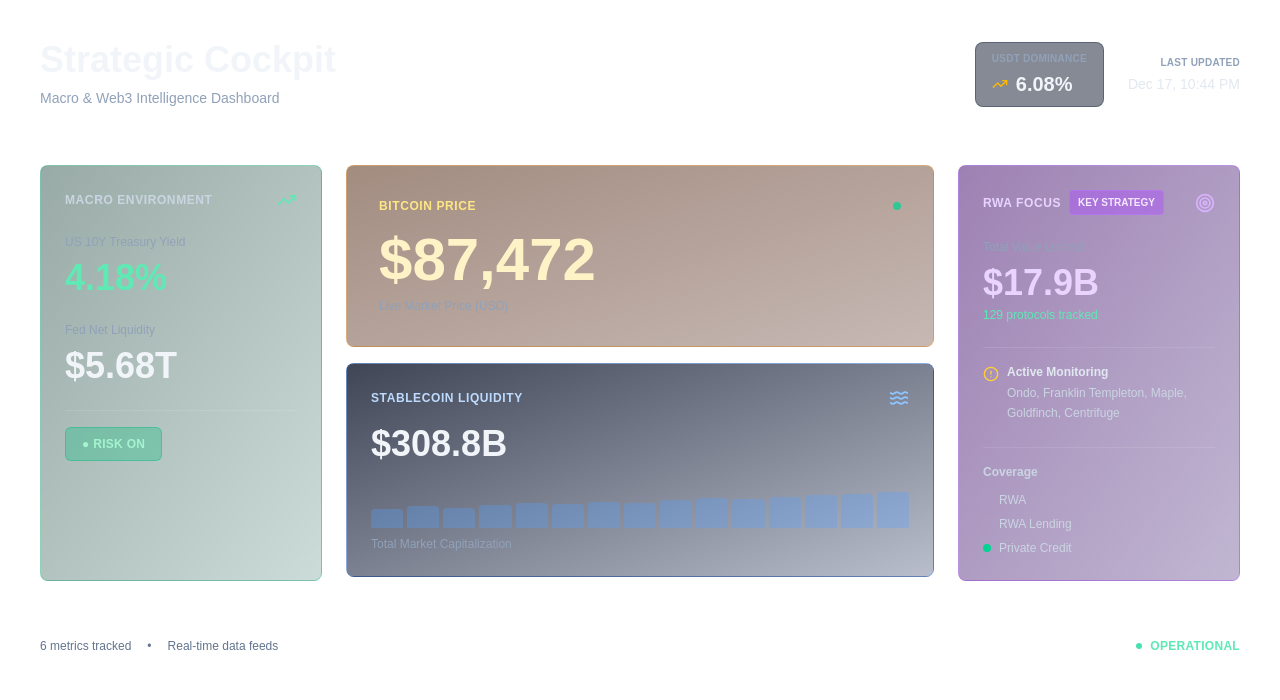
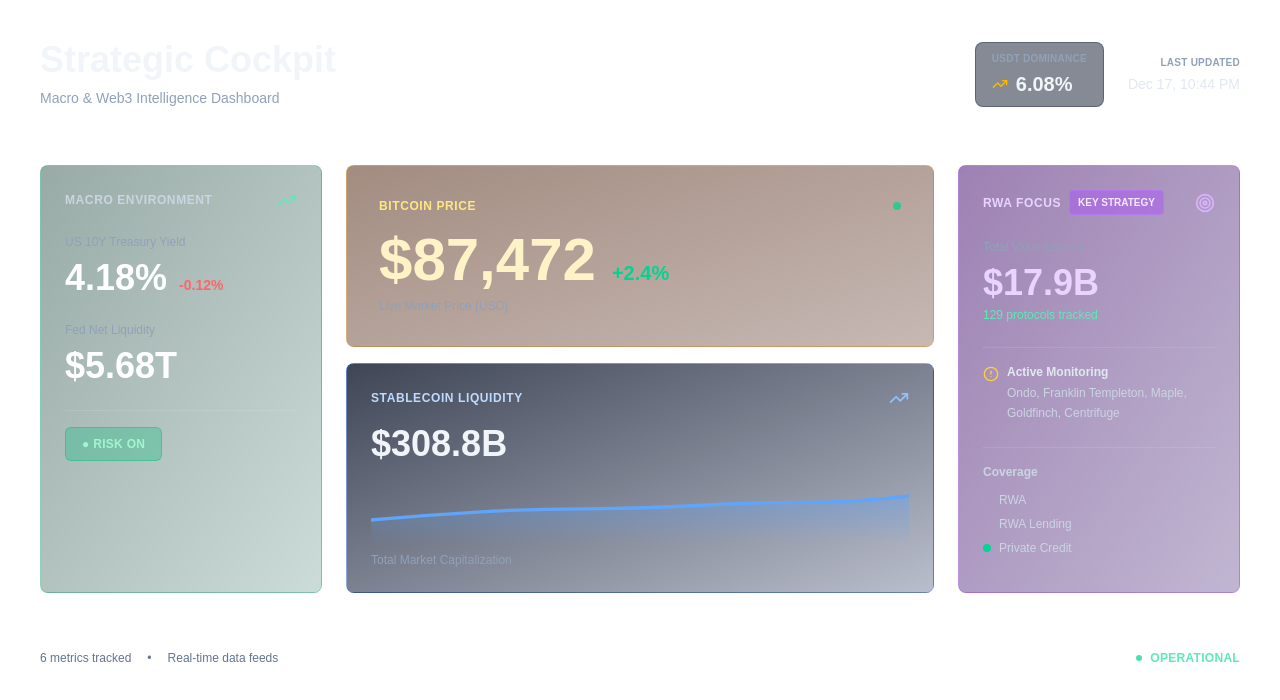
Before and after one commit to KenHuang21/strategic-cockpit-dashboard, a Next.js app: page / in a window 1280 px wide. Shown: the top 700 px of the page. Built offline with nearby package versions, Linux system fonts and the light colour scheme.

Commit message:
polish: improve accessibility and add 24h change indicators

```diff
--- a/components/FlowSection.tsx
+++ b/components/FlowSection.tsx
@@ -1,4 +1,4 @@
-import { Waves } from "lucide-react";
+import { TrendingUp } from "lucide-react";
 
 interface FlowSectionProps {
     btcPrice: number;
@@ -6,6 +6,9 @@ interface FlowSectionProps {
 }
 
 export function FlowSection({ btcPrice, stablecoinMcap }: FlowSectionProps) {
+    // Mock 24h change for Bitcoin
+    const btcChange = 2.4; // Mock value
+
     return (
         <div className="space-y-4 h-full">
             {/* Bitcoin Price - Hero Card */}
@@ -16,34 +19,53 @@ export function FlowSection({ btcPrice, stablecoinMcap }: FlowSectionProps) {
                     </h2>
                     <div className="w-2 h-2 rounded-full bg-emerald-400 animate-pulse shadow-lg shadow-emerald-400/50" />
                 </div>
-                <p className="text-6xl font-mono font-bold text-amber-100">
-                    ${btcPrice.toLocaleString('en-US', { maximumFractionDigits: 0 })}
-                </p>
+                <div className="flex items-baseline gap-4">
+                    <p className="text-6xl font-mono font-bold text-amber-100">
+                        ${btcPrice.toLocaleString('en-US', { maximumFractionDigits: 0 })}
+                    </p>
+                    <span className={`text-xl font-bold ${btcChange >= 0 ? 'text-emerald-400' : 'text-red-400'}`}>
+                        {btcChange >= 0 ? '+' : ''}{btcChange.toFixed(1)}%
+                    </span>
+                </div>
                 <p className="text-xs font-medium text-slate-400 mt-2">Live Market Price (USD)</p>
             </div>
 
-            {/* Stablecoin Market Cap */}
+            {/* Stablecoin Market Cap - Area Chart */}
             <div className="rounded-lg border border-blue-500/30 bg-gradient-to-br from-slate-900/80 to-blue-950/30 p-6 flex-1">
                 <div className="flex items-center justify-between mb-4">
                     <h2 className="text-xs font-bold tracking-wider uppercase text-blue-200">
                         Stablecoin Liquidity
                     </h2>
-                    <Waves className="w-5 h-5 text-blue-300" />
+                    <TrendingUp className="w-5 h-5 text-blue-300" />
                 </div>
 
                 <p className="text-4xl font-mono font-bold text-slate-100 mb-2">
                     ${(stablecoinMcap / 1_000_000_000).toFixed(1)}B
                 </p>
 
-                {/* Mock sparkline placeholder */}
-                <div className="flex items-end gap-1 h-12 mt-4">
-                    {[40, 45, 42, 48, 52, 49, 55, 53, 58, 62, 60, 65, 68, 70, 75].map((height, i) => (
-                        <div
-                            key={i}
-                            className="flex-1 bg-blue-400/30 rounded-t transition-all hover:bg-blue-400/50"
-                            style={{ height: `${height}%` }}
+                {/* Smooth Area Chart with Gradient */}
+                <div className="relative h-16 mt-4">
+                    <svg className="w-full h-full" preserveAspectRatio="none" viewBox="0 0 100 40">
+                        <defs>
+                            <linearGradient id="areaGradient" x1="0%" y1="0%" x2="0%" y2="100%">
+                                <stop offset="0%" stopColor="rgb(96, 165, 250)" stopOpacity="0.4" />
+                                <stop offset="100%" stopColor="rgb(96, 165, 250)" stopOpacity="0" />
+                            </linearGradient>
+                        </defs>
+                        {/* Area fill */}
+                        <path
+                            d="M 0 25 Q 10 22 20 20 T 40 18 T 60 16 T 80 14 T 100 10 L 100 40 L 0 40 Z"
+                            fill="url(#areaGradient)"
                         />
-                    ))}
+                        {/* Line */}
+                        <path
+                            d="M 0 25 Q 10 22 20 20 T 40 18 T 60 16 T 80 14 T 100 10"
+                            fill="none"
+                            stroke="rgb(96, 165, 250)"
+                            strokeWidth="2"
+                            strokeLinecap="round"
+                        />
+                    </svg>
                 </div>
                 <p className="text-xs font-medium text-slate-400 mt-2">Total Market Capitalization</p>
             </div>
--- a/components/MacroSignalCard.tsx
+++ b/components/MacroSignalCard.tsx
@@ -7,6 +7,9 @@ interface MacroSignalCardProps {
 }
 
 export function MacroSignalCard({ us10yYield, fedNetLiquidity, isBearish }: MacroSignalCardProps) {
+    // Mock 24h change for US 10Y Yield
+    const yieldChange = -0.12; // Mock value
+
     return (
         <div
             className={`
@@ -33,15 +36,20 @@ export function MacroSignalCard({ us10yYield, fedNetLiquidity, isBearish }: Macr
                 {/* US 10Y Yield */}
                 <div>
                     <p className="text-xs font-medium text-slate-400 mb-2">US 10Y Treasury Yield</p>
-                    <p className={`text-4xl font-mono font-bold ${isBearish ? 'text-red-300' : 'text-emerald-300'}`}>
-                        {us10yYield.toFixed(2)}%
-                    </p>
+                    <div className="flex items-baseline gap-3">
+                        <p className="text-4xl font-mono font-bold text-white">
+                            {us10yYield.toFixed(2)}%
+                        </p>
+                        <span className={`text-sm font-bold ${yieldChange >= 0 ? 'text-emerald-400' : 'text-red-400'}`}>
+                            {yieldChange >= 0 ? '+' : ''}{yieldChange.toFixed(2)}%
+                        </span>
+                    </div>
                 </div>
 
                 {/* Fed Net Liquidity */}
                 <div>
                     <p className="text-xs font-medium text-slate-400 mb-2">Fed Net Liquidity</p>
-                    <p className="text-4xl font-mono font-bold text-slate-100">
+                    <p className="text-4xl font-mono font-bold text-white">
                         ${(fedNetLiquidity / 1_000_000).toFixed(2)}T
                     </p>
                 </div>
```
